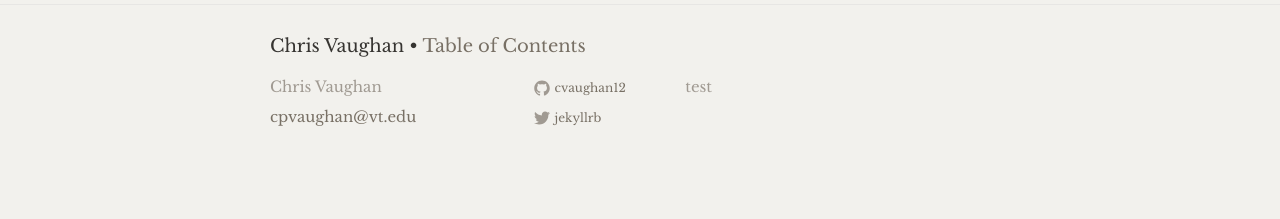
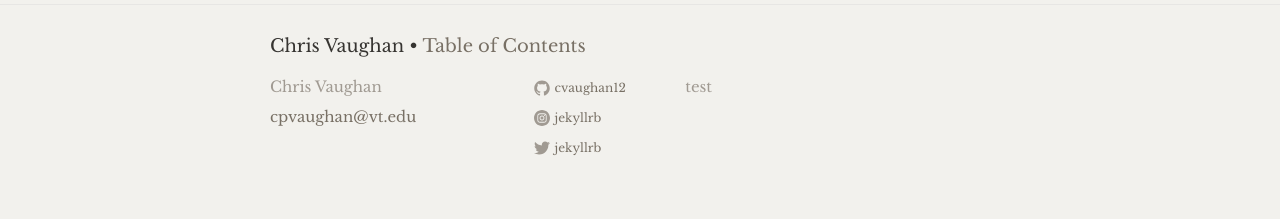
Before and after one commit to cvaughan12/cpvaughan7, a Jekyll site: the page built from index.html, in a window 1280 px wide. Shown: the part 1228-1447 px from the top of the page. Built offline with Jekyll 4.4.1, drawn with Linux system fonts in a browser that asks for light colours; some web fonts are replaced; before the commit the page ends 1420 px from its top, so only the background shows below that.

Commit message:
Update _config.yml
switching back original format for table of contents (linkedin part didn't work)

```diff
--- a/_config.yml
+++ b/_config.yml
@@ -20,7 +20,7 @@ description: > # this means to ignore newlines until "baseurl:"
 baseurl: "/cpvaughan7" # the subpath of your site, e.g. /blog
 url: "https://ferrolho.github.io" # the base hostname & protocol for your site
 github_username:    cvaughan12
-linkedin: https://www.linkedin.com/in/chris-vaughan-a38187200/
+instagram_username: jekyllrb
 twitter_username:   jekyllrb
 
 # Build settings
```
